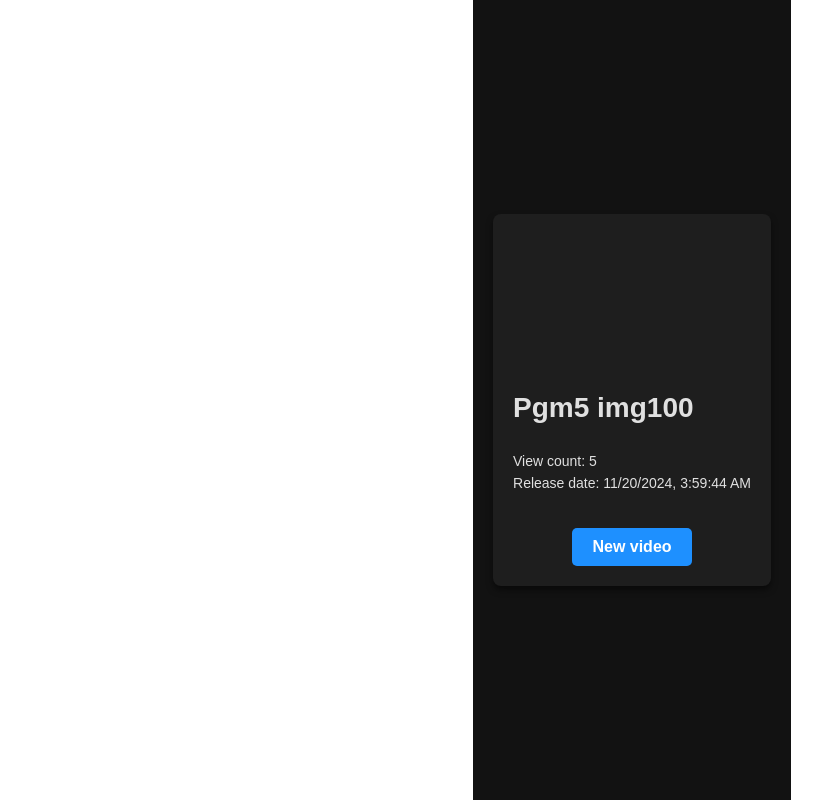
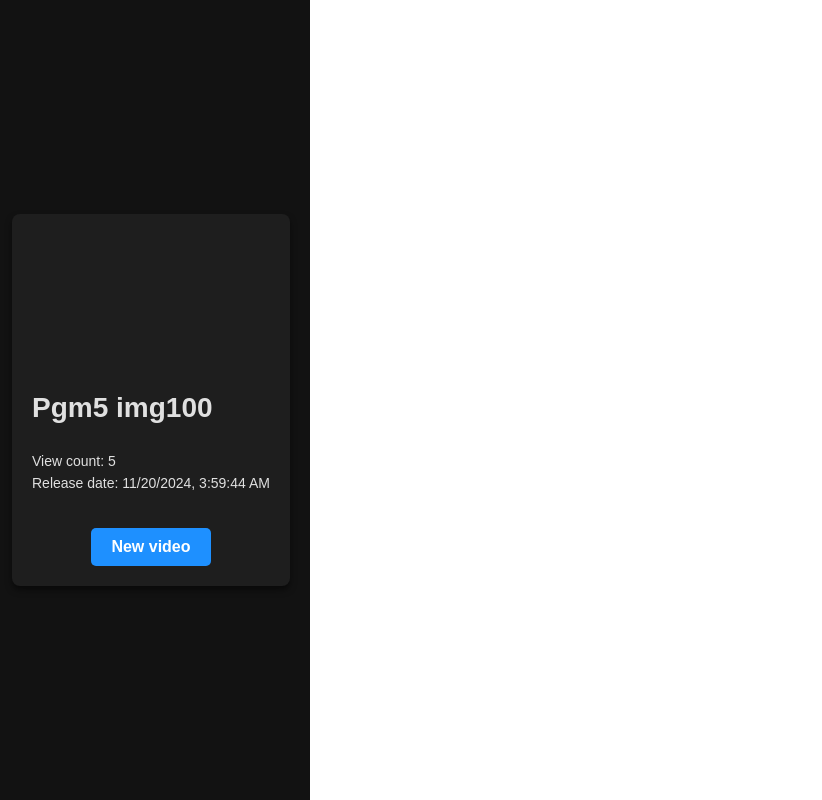
Before and after one commit to davisiqueira1/random-camera-videos-explorer, a React (Vite) app in the folder frontend/: page / in a window 1280 px wide. Shown: the whole page, without its empty margins (8-830 px from the left). Built offline with nearby package versions, Linux system fonts and the light colour scheme.

Commit message:
fix: remove App default stylization

```diff
--- a/frontend/src/App.css
+++ /dev/null
@@ -1,3 +0,0 @@
-#root {
-  margin: 0 auto;
-}
--- a/frontend/src/App.jsx
+++ b/frontend/src/App.jsx
@@ -1,4 +1,3 @@
-import './App.css'
 import {VideoContainer} from "./components/video-container/VideoContainer.jsx";
 import {Component} from "react";
 import {dummyData} from "./utils/dummyData.js";
```
